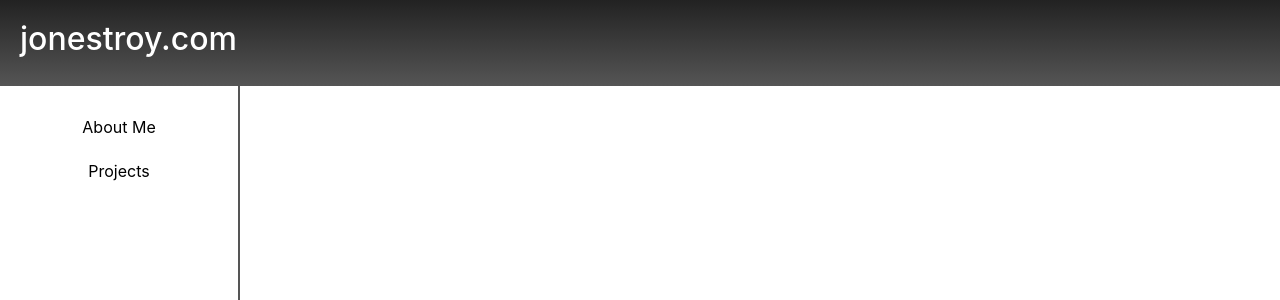
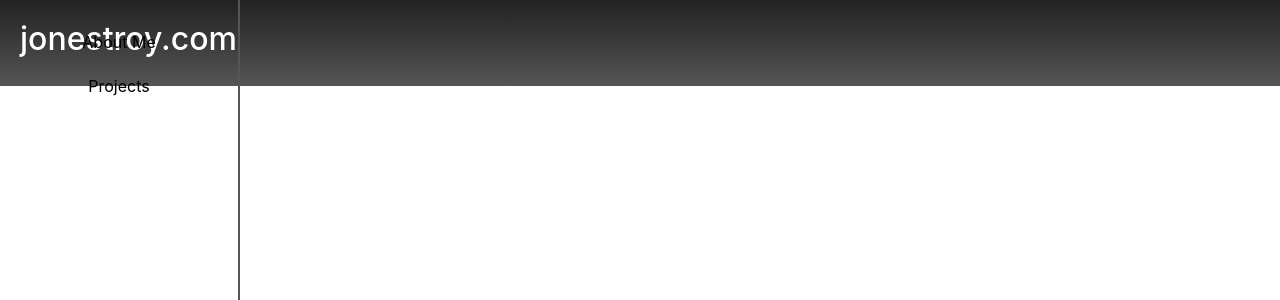
Before and after one commit to sntnmjones/jonestroy1.2, a React (Create React App) app in the folder production-site/jonestroy/: page / in a window 1280 px wide. Shown: the top 300 px of the page. Built offline with nearby package versions, Linux system fonts and the light colour scheme.

Commit message:
components displaying flex style divs

```diff
--- a/production-site/jonestroy/src/components/Home.js
+++ b/production-site/jonestroy/src/components/Home.js
@@ -1,11 +1,12 @@
 import React, { Component } from 'react';
-import '../css/Home.css';
+import Header from './Header';
 import Menu from './Menu';
 
 class Home extends Component {
     render() {
         return (
-            <div>
+            <div className='mainContainer'>
+                <Header />
                 <Menu />
             </div>
         );
--- a/production-site/jonestroy/src/components/Menu.js
+++ b/production-site/jonestroy/src/components/Menu.js
@@ -31,9 +31,6 @@ class Menu extends Component {
                 ))}
             </div>
         );
-        // return this.props.menuItems.map((menuItem) => (
-        //     <MenuItem key={menuItem.id} menuItem={menuItem} />
-        // ))
     }
 }
 
--- a/production-site/jonestroy/src/components/Router.js
+++ b/production-site/jonestroy/src/components/Router.js
@@ -1,20 +1,11 @@
 import React from "react";
 import { BrowserRouter as Router, Route } from "react-router-dom";
-import Header from './Header';
-import Menu from './Menu';
+import Home from './Home'
 
 function RouterRooter() {
     return (
         <Router>
-            <div>
-                <Header />
-                <div>
-                    <Menu />
-                    <div>
-                        {/* <Route exact path="/" component={Home} /> */}
-                    </div>
-                </div>
-            </div>
+            <Route exact path="/" component={Home} />
         </Router>
     );
 }
--- a/production-site/jonestroy/src/css/Header.css
+++ b/production-site/jonestroy/src/css/Header.css
@@ -4,7 +4,7 @@
     padding: 20px;
     position: fixed;
     width: 100%;
-    display: inline-block;
+    /* display: inline-block; */
 }
 
 .link {
--- a/production-site/jonestroy/src/css/Home.css
+++ b/production-site/jonestroy/src/css/Home.css
@@ -1,5 +1,3 @@
-.about {
-    font-size: 20px;
-    color: black;
-    padding: 20px;
+.mainContainer {
+    display: block;
 }
--- a/production-site/jonestroy/src/css/Menu.css
+++ b/production-site/jonestroy/src/css/Menu.css
@@ -9,7 +9,6 @@
 .menu {
     position: fixed;
     padding: 20px;
-    margin-top: 85px;
     border-right: 2px solid #555;
     display: inline-block;
     width: 240px;
```
